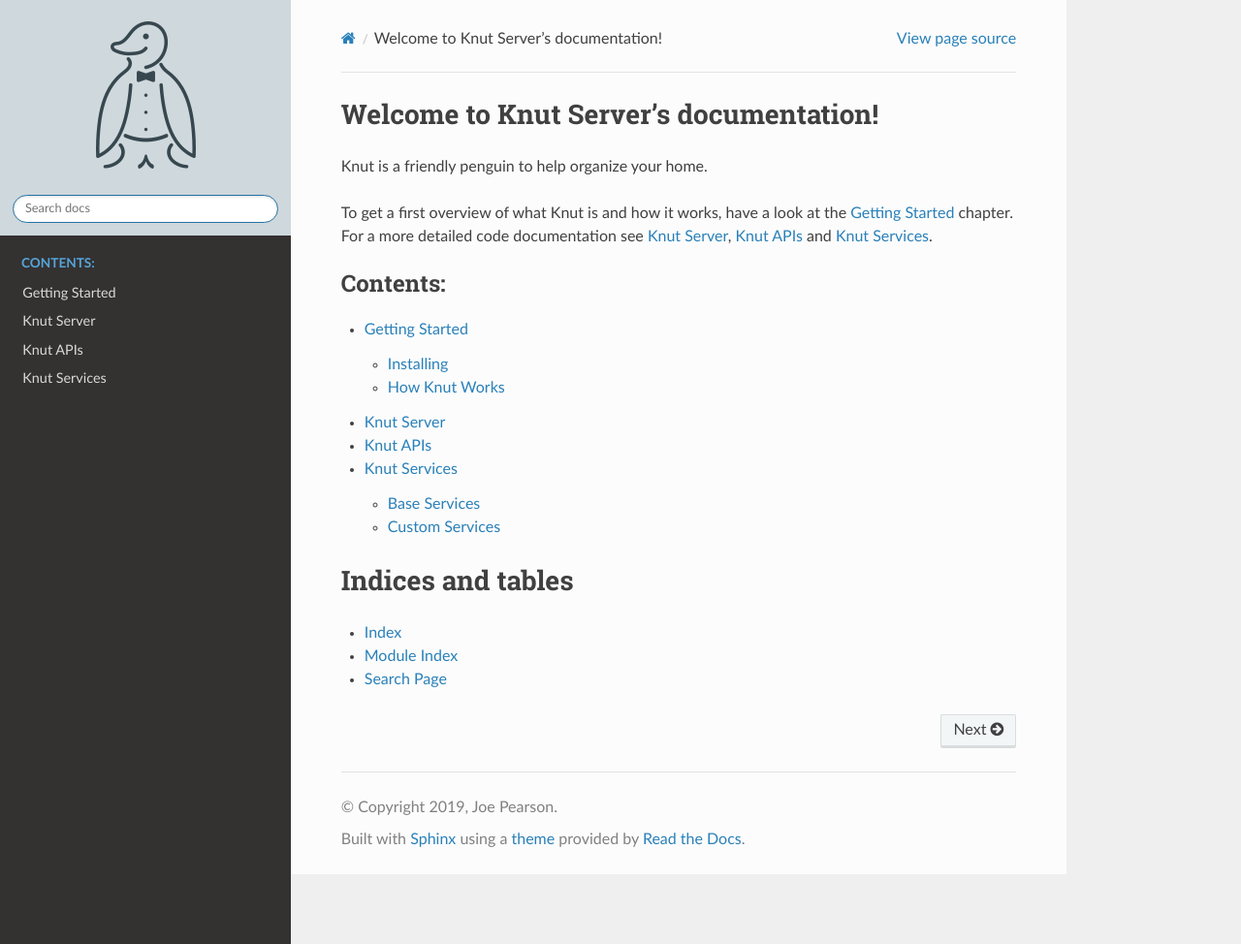
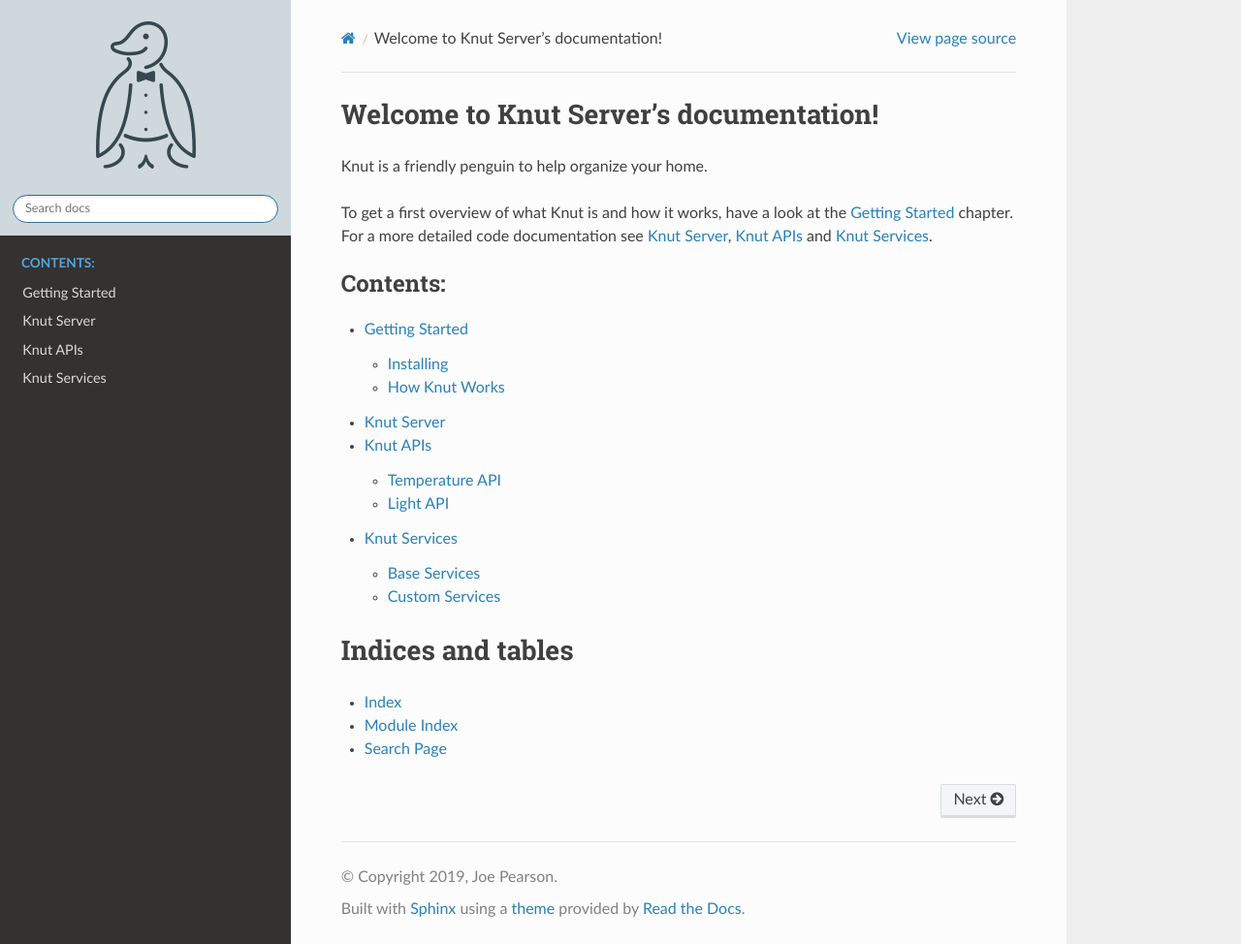
Before and after one commit to pearjo/knut-server, a Sphinx documentation site: the page built from docs/source/index.rst, in a window 1280 px wide and 974 px high. Shown: the whole window at 97% size. Built offline with Sphinx 7.4.7 and the Read the Docs theme 2.0.0, drawn with Linux system fonts in a browser that asks for light colours.

Commit message:
docs: Add sections to api documentation

```diff
--- a/docs/source/reference/knutapis.rst
+++ b/docs/source/reference/knutapis.rst
@@ -3,8 +3,14 @@
 Knut APIs
 =========
 
+Temperature API
+---------------
+
 .. autoclass:: knutapis.Temperature
    :members:
+
+Light API
+---------
 
 .. autoclass:: knutapis.Light
    :members:
```
